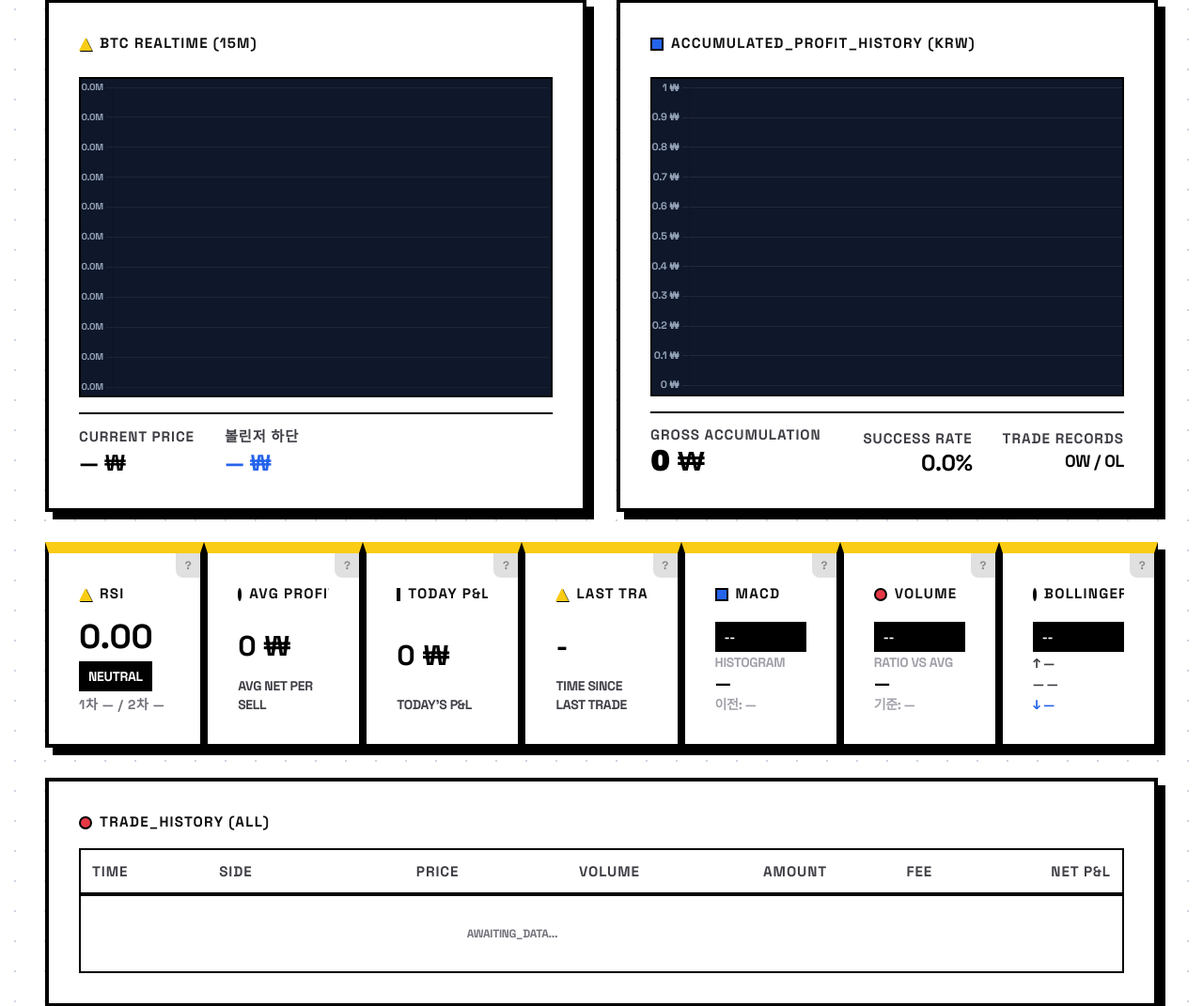
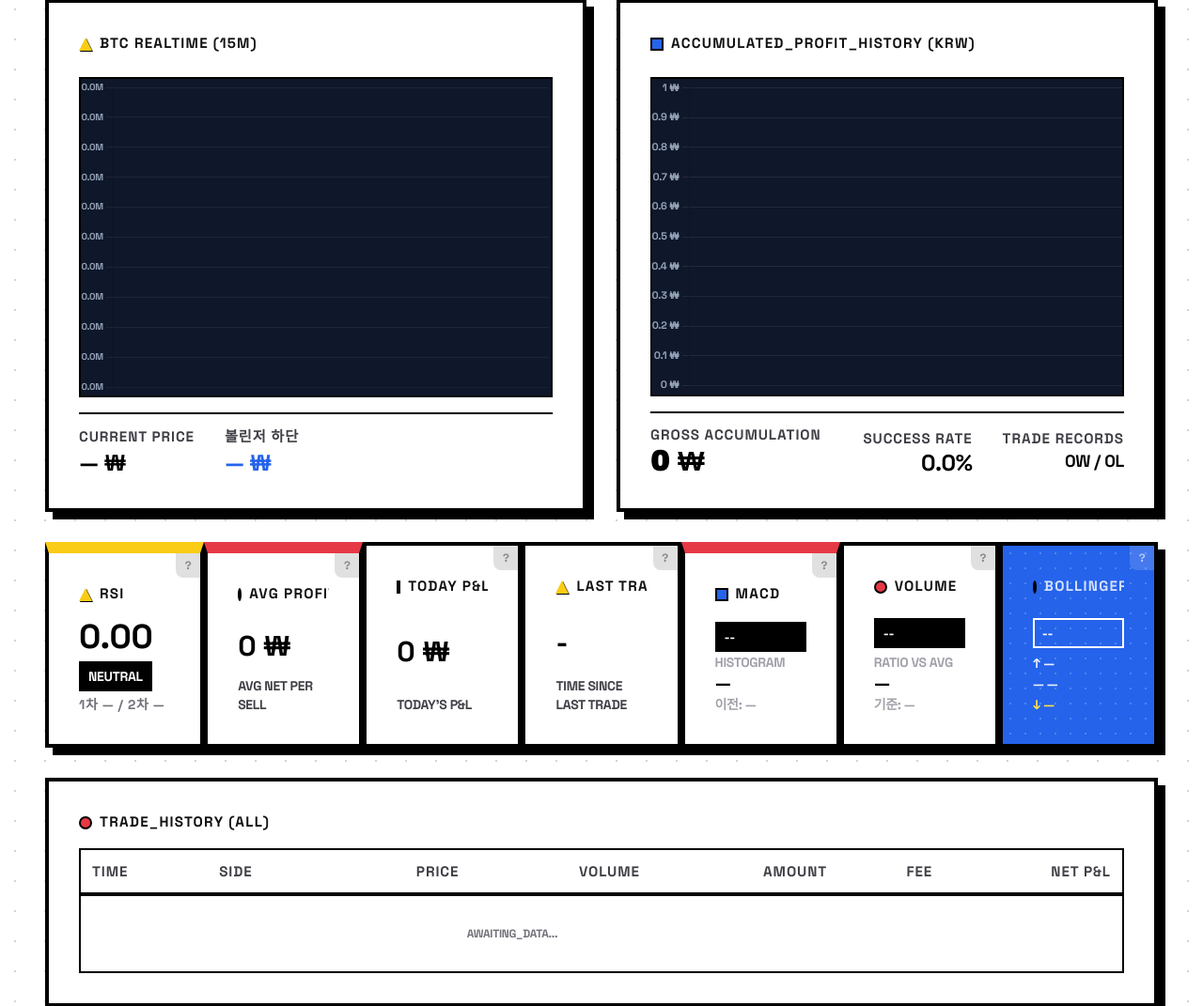
Before and after one commit to syl-deve/btrade, a FastAPI app: template templates/index.html in a window 1280 px wide. Shown: the part 422-1493 px from the top of the page at 94% size. Run offline with FastAPI, Linux system fonts and the light colour scheme; the template is opened without the code that fills it, so the values that code supplies are empty; parts of the project's set-up code (start-up, migrations or seed data) failed here and were passed over; some libraries are stand-ins or nearby versions.

Commit message:
Revert "fix: 스탯 카드 7개 상단 띠 노란색으로 통일"
This reverts commit 3f030cd13f2458c79a393440bc49ffdd270a08cd.

```diff
--- a/templates/index.html
+++ b/templates/index.html
@@ -203,7 +203,7 @@
                 </div>
 
                 <!-- 매매당 평균 손익 -->
-                <div class="bau-tile tile-yellow-accent flex flex-col justify-between" style="flex:1; min-width:160px; position:relative;">
+                <div class="bau-tile tile-red-accent flex flex-col justify-between" style="flex:1; min-width:160px; position:relative;">
                     <button class="hint-btn" onclick="showHint('avg_profit', this)" title="설명">?</button>
                     <div class="label-bau"><div class="bau-shape bau-circle"></div><span data-i18n="label_avg_profit">AVG_PROFIT/TRADE</span></div>
                     <div id="avg-profit-per-trade" class="text-3xl font-black leading-none">0 ₩</div>
@@ -211,7 +211,7 @@
                 </div>
 
                 <!-- 오늘 손익 -->
-                <div class="bau-tile tile-yellow-accent flex flex-col justify-between" style="flex:1; min-width:160px; position:relative;">
+                <div class="bau-tile flex flex-col justify-between" style="flex:1; min-width:160px; position:relative;">
                     <button class="hint-btn" onclick="showHint('today_profit', this)" title="설명">?</button>
                     <div class="label-bau"><div class="bau-shape bau-square"></div><span data-i18n="label_today_profit">TODAY_P&L</span></div>
                     <div id="today-net-profit" class="text-3xl font-black leading-none">0 ₩</div>
@@ -219,7 +219,7 @@
                 </div>
 
                 <!-- 마지막 거래 -->
-                <div class="bau-tile tile-yellow-accent flex flex-col justify-between" style="flex:1; min-width:160px; position:relative;">
+                <div class="bau-tile flex flex-col justify-between" style="flex:1; min-width:160px; position:relative;">
                     <button class="hint-btn" onclick="showHint('last_trade', this)" title="설명">?</button>
                     <div class="label-bau"><div class="bau-shape bau-triangle"></div><span data-i18n="label_last_trade">LAST_TRADE</span></div>
                     <div id="last-trade-elapsed" class="text-3xl font-black leading-none">-</div>
@@ -227,7 +227,7 @@
                 </div>
 
                 <!-- MACD -->
-                <div class="bau-tile tile-yellow-accent flex flex-col justify-between" style="flex:1; min-width:160px; position:relative;">
+                <div class="bau-tile tile-red-accent flex flex-col justify-between" style="flex:1; min-width:160px; position:relative;">
                     <button class="hint-btn" onclick="showHint('macd', this)" title="설명">?</button>
                     <div class="label-bau"><div class="bau-shape bau-square"></div><span data-i18n="label_macd">MACD</span></div>
                     <div id="macd-status" class="text-sm font-black inline-block px-2 py-1 border-2 border-black bg-black text-white">--</div>
@@ -239,7 +239,7 @@
                 </div>
 
                 <!-- 거래량 -->
-                <div class="bau-tile tile-yellow-accent flex flex-col justify-between" style="flex:1; min-width:160px; position:relative;">
+                <div class="bau-tile flex flex-col justify-between" style="flex:1; min-width:160px; position:relative;">
                     <button class="hint-btn" onclick="showHint('volume', this)" title="설명">?</button>
                     <div class="label-bau"><div class="bau-shape bau-circle"></div><span data-i18n="label_volume_filter">VOLUME</span></div>
                     <div id="vol-status" class="text-sm font-black inline-block px-2 py-1 border-2 border-black bg-black text-white">--</div>
@@ -251,14 +251,14 @@
                 </div>
 
                 <!-- 볼린저밴드 -->
-                <div class="bau-tile tile-yellow-accent flex flex-col justify-between" style="flex:1; min-width:160px; position:relative;">
-                    <button class="hint-btn" onclick="showHint('bollinger', this)" title="설명">?</button>
-                    <div class="label-bau"><div class="bau-shape bau-circle"></div><span data-i18n="label_bollinger">BOLLINGER</span></div>
-                    <div id="boll-status" class="text-sm font-black inline-block px-2 py-1 border-2 border-black bg-black text-white">--</div>
-                    <div class="flex flex-col gap-0.5 text-sm font-bold text-zinc-700">
+                <div class="bau-tile tile-blue-dot flex flex-col justify-between" style="flex:1; min-width:160px; position:relative;">
+                    <button class="hint-btn hint-btn-light" onclick="showHint('bollinger', this)" title="설명">?</button>
+                    <div class="label-bau text-white/80"><div class="bau-shape bau-circle"></div><span data-i18n="label_bollinger">BOLLINGER</span></div>
+                    <div id="boll-status" class="text-sm font-black text-white inline-block px-2 py-1 border-2 border-white">--</div>
+                    <div class="flex flex-col gap-0.5 text-sm font-bold text-white/90">
                         <span>↑ <span id="boll-upper">—</span></span>
                         <span>— <span id="boll-middle">—</span></span>
-                        <span class="text-blue-600 font-black">↓ <span id="boll-lower">—</span></span>
+                        <span class="text-yellow-300 font-black">↓ <span id="boll-lower">—</span></span>
                     </div>
                 </div>
 
```
